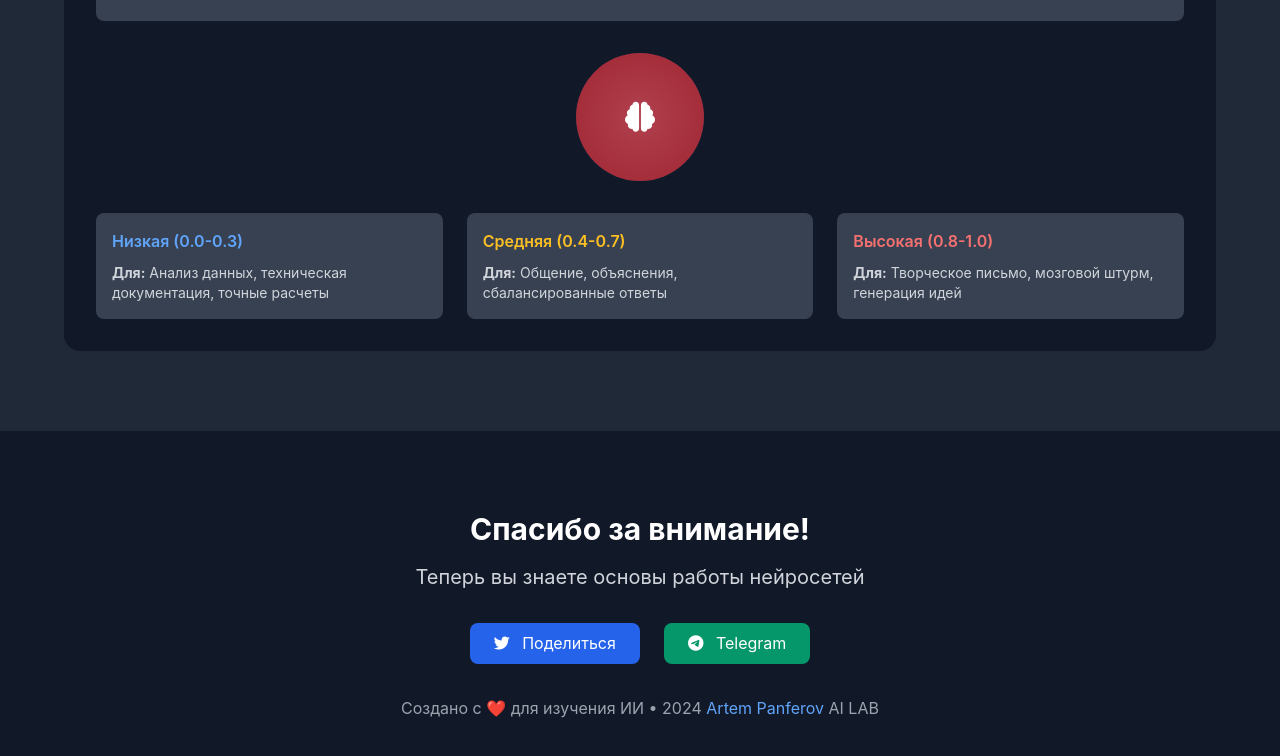
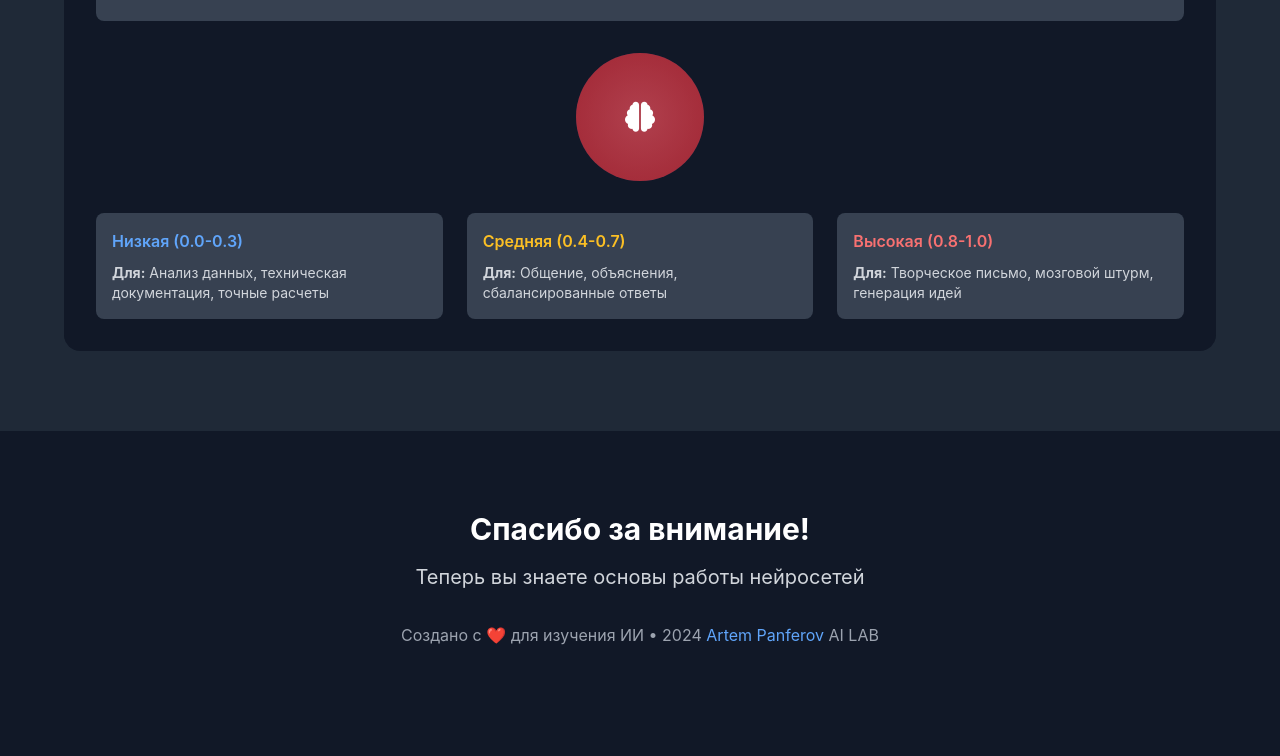
Before and after one commit to ASPanferov/llm_base, a plain HTML site: page index.html in a window 1280 px wide. Shown: the part 4086-4842 px from the top of the page. After the commit the page ends 4814 px from the top, so only its background shows below. Drawn offline with nearby package versions, Linux system fonts and the light colour scheme; animation ran at ten frames a second.

Commit message:
Remove share buttons from footer

```diff
--- a/index.html
+++ b/index.html
@@ -393,16 +393,6 @@
                 </p>
             </div>
 
-            <div class="flex justify-center space-x-6 mb-8">
-                <button class="bg-blue-600 hover:bg-blue-700 px-6 py-2 rounded-lg transition-colors">
-                    <i class="fab fa-twitter mr-2"></i>
-                    Поделиться
-                </button>
-                <button class="bg-green-600 hover:bg-green-700 px-6 py-2 rounded-lg transition-colors">
-                    <i class="fab fa-telegram mr-2"></i>
-                    Telegram
-                </button>
-            </div>
 
             <p class="text-gray-400">
                 Создано с ❤️ для изучения ИИ • 2024 <a href="https://t.me/arpanferov" target="_blank" class="text-blue-400 hover:text-blue-300 transition-colors">Artem Panferov</a> AI LAB
```
